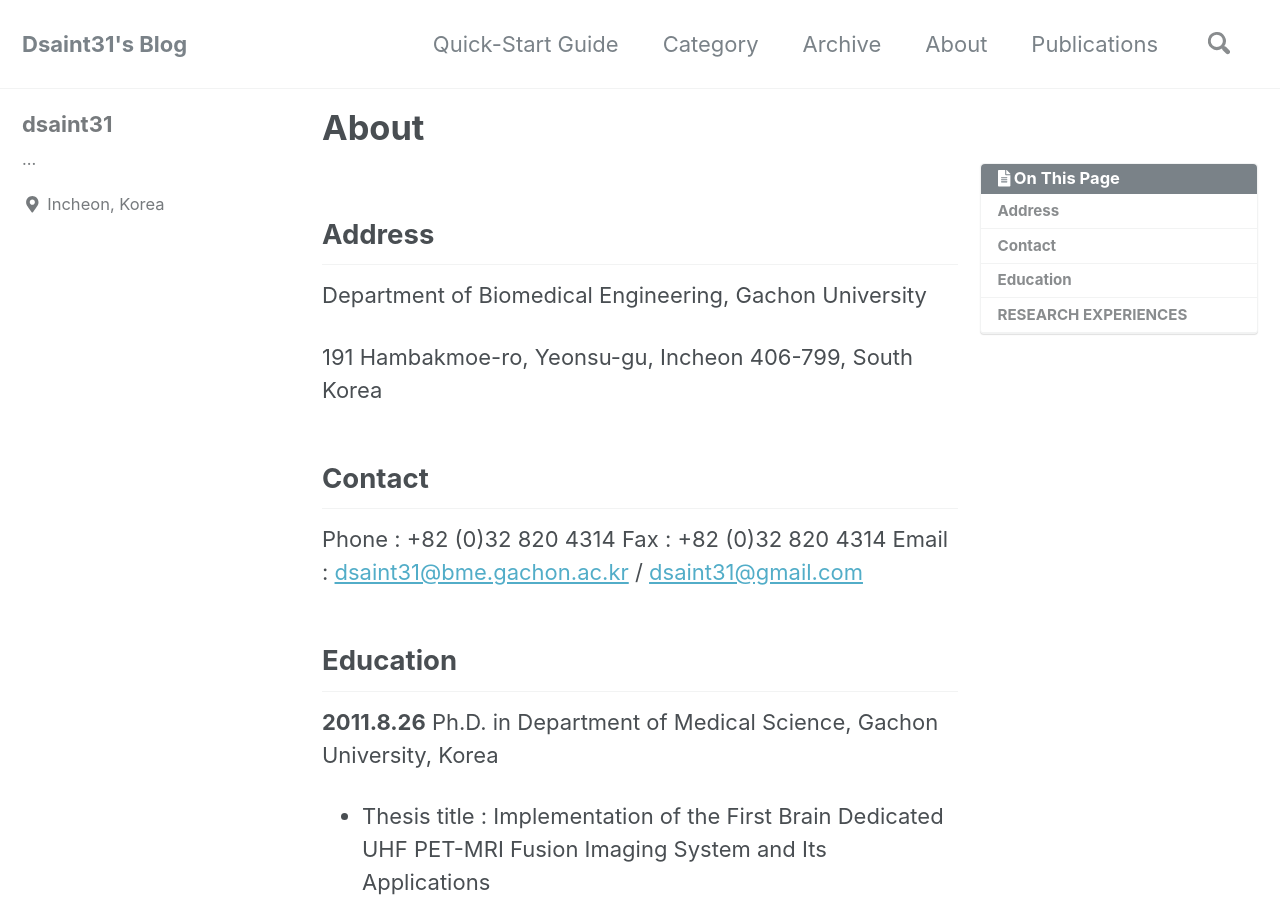
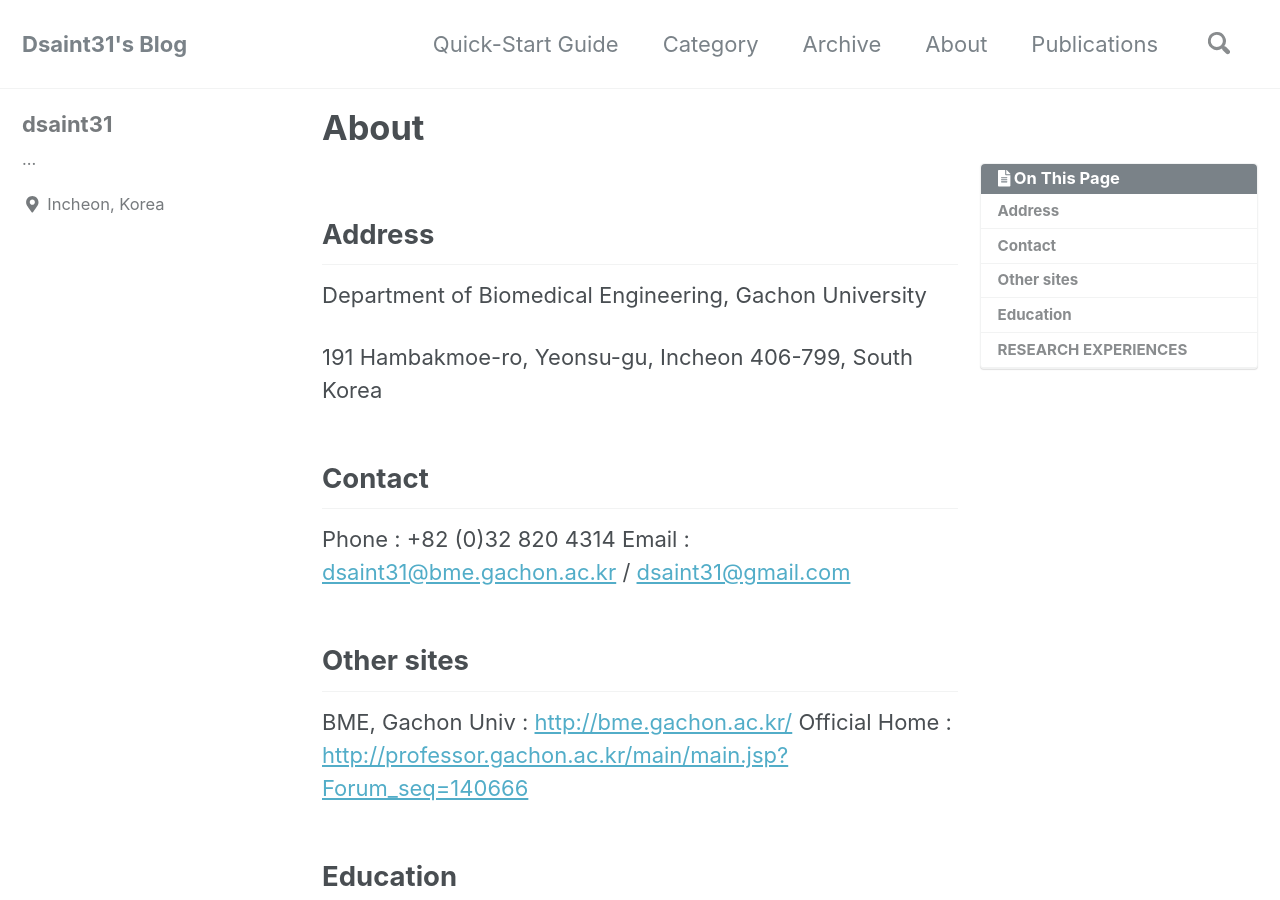
Before and after one commit to dsaint31x/Blog_2018, a Jekyll site: the page built from _pages/about.md, in a window 1280 px wide and 900 px high. Built offline with Jekyll 4.4.1, drawn with Linux system fonts in a browser that asks for light colours; nearby versions of some CDN libraries; comment, search, counter and statistics services are not loaded; a style sheet for code colours, icons or effects is not loaded.

Commit message:
fix _pages/about.md

```diff
--- a/_pages/about.md
+++ b/_pages/about.md
@@ -18,18 +18,21 @@ Department of Biomedical Engineering, Gachon University
 ## Contact
 
 Phone : +82 (0)32 820 4314
-Fax : +82 (0)32 820 4314
 Email : [dsaint31@bme.gachon.ac.kr](dsaint31@bme.gachon.ac.kr) / [dsaint31@gmail.com](dsaint31@gmail.com)
+
+## Other sites
+BME, Gachon Univ : [http://bme.gachon.ac.kr/](http://bme.gachon.ac.kr)
+Official Home : [http://professor.gachon.ac.kr/main/main.jsp?Forum_seq=140666](http://professor.gachon.ac.kr/main/main.jsp?Forum_seq=140666)
 
 ## Education
 
-**2011.8.26** Ph.D. in Department of Medical Science, Gachon University, Korea
-* Thesis title : Implementation of the First Brain Dedicated UHF PET-MRI Fusion Imaging System and Its Applications
+* **2011.8.26** Ph.D. in Department of Medical Science, Gachon University, Korea
+  * Thesis title : Implementation of the First Brain Dedicated UHF PET-MRI Fusion Imaging System and Its Applications
   * Advisor : Zang-Hee Cho
-**2008.2.1** M.S. in Department of Medical Science, Gachon University, Korea
-* Thesis title : New Real-Time Reconstruction System for Positron Emission Tomography (PET) Study
+* **2008.2.1** M.S. in Department of Medical Science, Gachon University, Korea
+  * Thesis title : New Real-Time Reconstruction System for Positron Emission Tomography (PET) Study
   * Advisor : Zang-Hee Cho
-**2001.2.16**	B.E. in Department of  Telecommunication & Information Engineering, Korea Aerospace University, Korea
+* **2001.2.16**	B.E. in Department of  Telecommunication & Information Engineering, Korea Aerospace University, Korea
 
 ## RESEARCH EXPERIENCES
 
```
